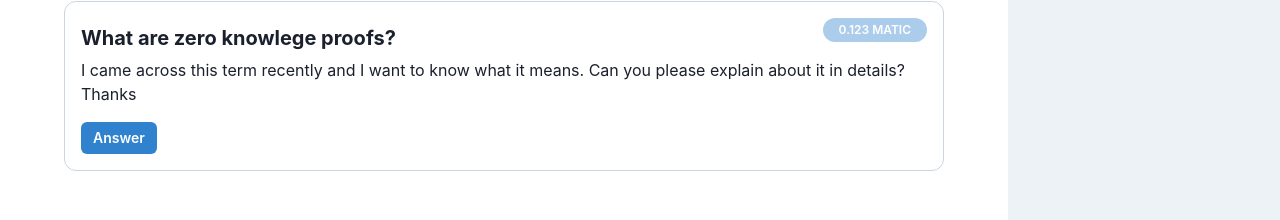
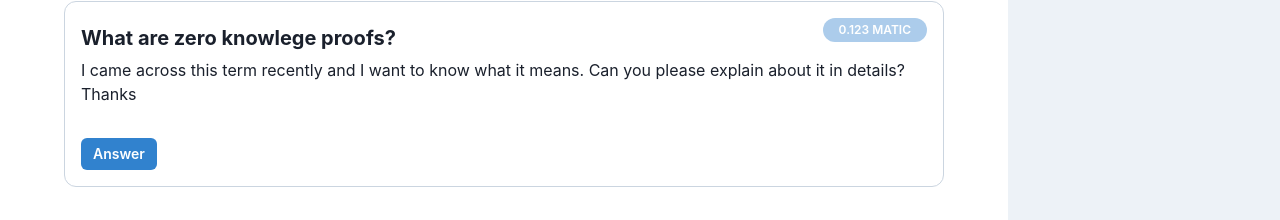
Before and after one commit to aroragarvit/Kue3, a React (Create React App) app: page / in a window 1280 px wide. Shown: the part 127-347 px from the top of the page. Built offline with nearby package versions, Linux system fonts and the light colour scheme; what wagmi would draw is missing.

Commit message:
Increased margin in button

```diff
--- a/src/components/Question.jsx
+++ b/src/components/Question.jsx
@@ -20,9 +20,8 @@ export const Question = () => {
         I came across this term recently and I want to know what it means. Can
         you please explain about it in details? Thanks
       </Text>
-      <Button type="solid" colorScheme="blue" marginTop={4} size="sm">
-        {" "}
-        Answer{" "}
+      <Button type="solid" colorScheme="blue" marginTop={8} size="sm">
+        Answer
       </Button>
     </Box>
   );
```
